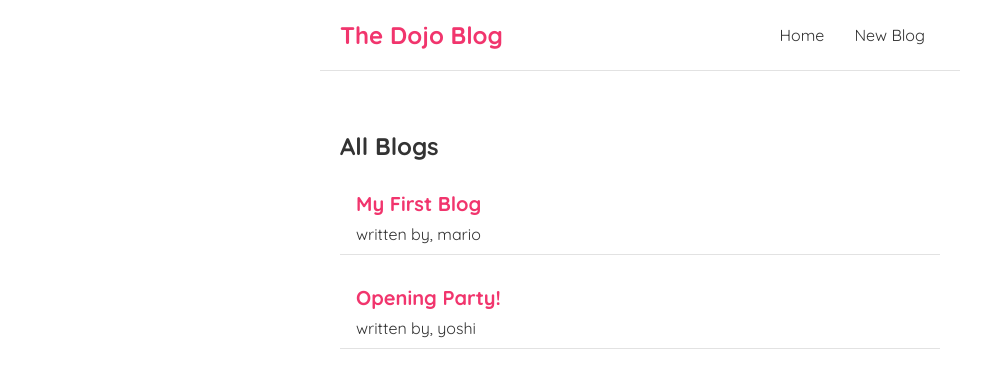
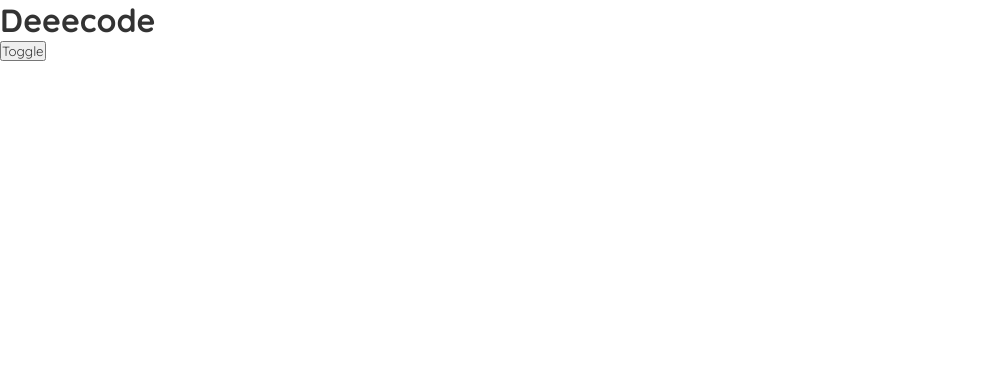
Before and after one commit to chinthakaSenarathna/react_, a React (Vite) app in the folder start_/dojo-blog/: page / in a window 1280 px wide. Shown: the top 388 px of the page, without its empty margins (0-1003 px from the left). Built offline with nearby package versions, Linux system fonts and the light colour scheme; data requests are answered from the project's data file.

Commit message:
useEffect() cleanup function... -> setInterval(() => {},1000) & setTimeout(()=> {},1000)

```diff
--- a/start_/dojo-blog/src/App.jsx
+++ b/start_/dojo-blog/src/App.jsx
@@ -1,25 +1,33 @@
-// import './App.css';
+import { useState, useEffect } from 'react';
 
-import { BrowserRouter as Router, Route, Routes } from 'react-router-dom';
-
-import NavBar from './components/Navbar';
-import Home from './components/Home';
-import TextInputWithFocusButton from './components/TextInputWithFocusButton';
-import Create from './components/Create';
-
-function App() {
+const App = () => {
+  const [show, setShow] = useState(false);
 
   return (
-    <Router>
-      <NavBar />
-      <div className='content'>
-        <Routes>
-          <Route path='/' element={<Home />} />
-          <Route path='/create' element={<Create />} />
-        </Routes>
-      </div>
-    </Router>
+    <div>
+      <h1>Deeecode</h1>
+      <button onClick={() => setShow(!show)}>Toggle</button>
+      { show && <Child /> }
+    </div>
   )
 }
 
+const Child = () => {
+  useEffect(() => {
+    let i = 0;
+    const getInterval = setInterval(() => {
+      console.log('hello - '+i);
+      i++;
+    },1000);
+
+    return () => {
+      clearInterval(getInterval);
+      console.log('hey, stop...');
+    }
+
+  },[])
+
+  return <h2>Child</h2>
+}
+
 export default App
```
